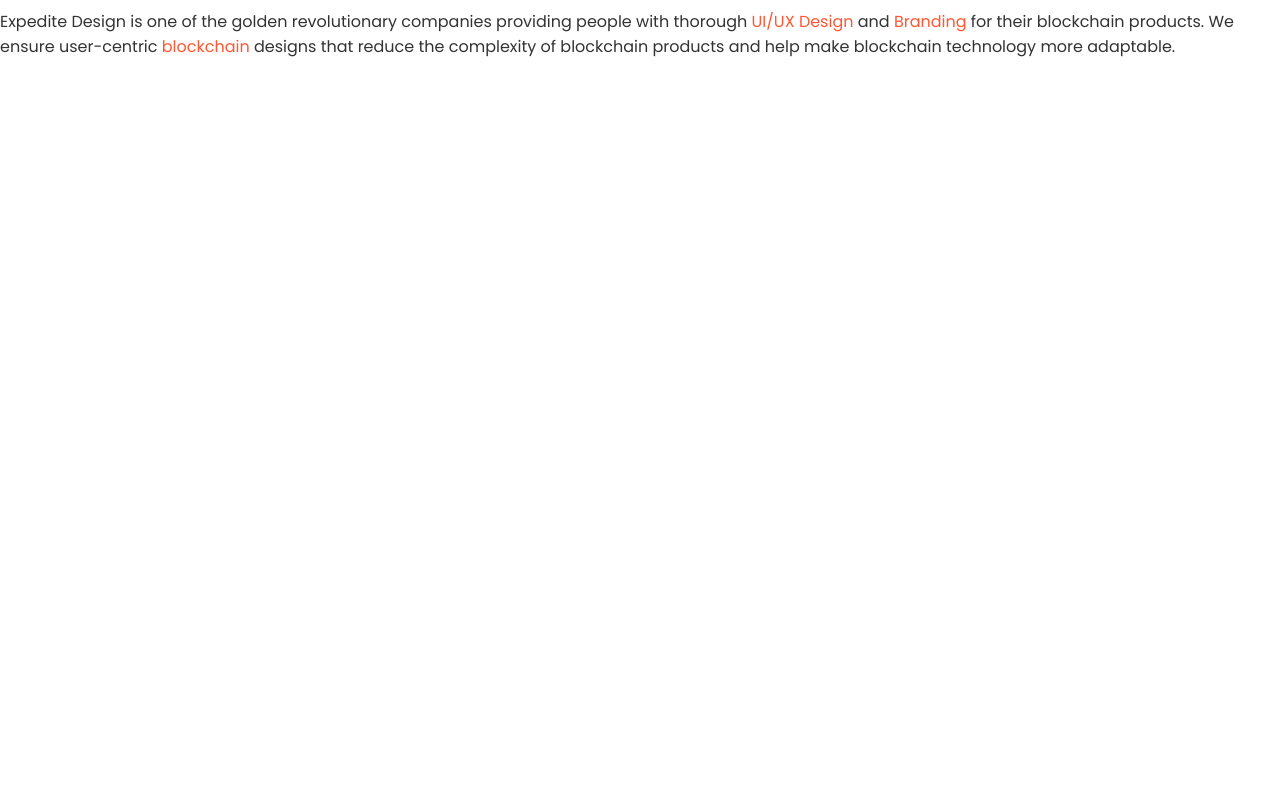
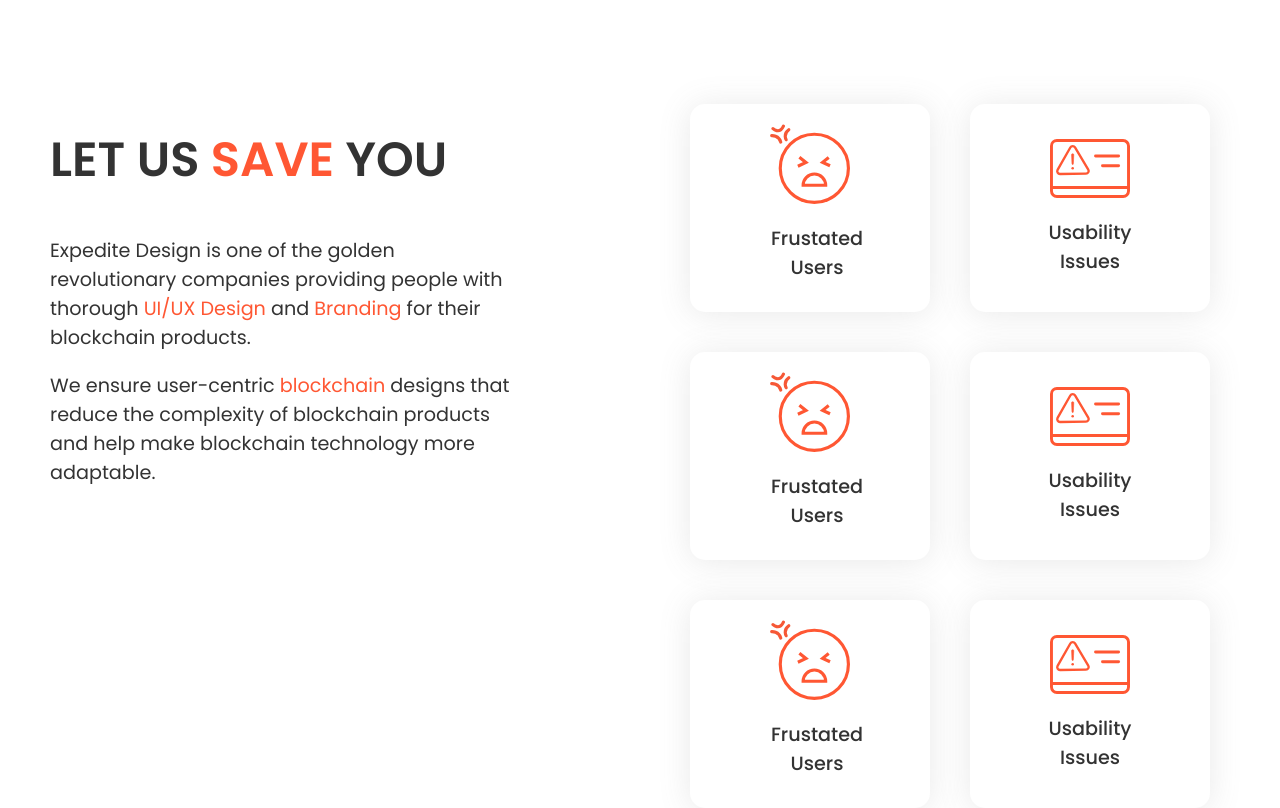
Before and after one commit to khurramaslamm/expedite-custom-code, a plain HTML site: page index.html in a window 1280 px wide. Shown: the part 815-1623 px from the top of the page. Before the commit the page ends 890 px from the top, so only its background shows below. Drawn offline with Linux system fonts and the light colour scheme.

Commit message:
second fold

```diff
--- a/index.html
+++ b/index.html
@@ -57,12 +57,43 @@
 <section class="about-us">
     <div class="text-column">
     <div class="about-us-text">
-        <h2>LET US SAVE YOU</h2>
-        <p>Expedite Design is one of the golden revolutionary companies providing people with thorough <span style="color: #FF5733;">UI/UX Design</span> and <span style="color: #FF5733;">Branding</span> for their blockchain products.
-         We ensure user-centric <span style="color: #FF5733;">blockchain</span> designs that reduce the complexity of blockchain products and help make blockchain technology more adaptable.</p>
+        <h2>LET US <span style="color: #FF5733;">SAVE</span> YOU</h2>
+        <p>Expedite Design is one of the golden revolutionary companies providing people with thorough <span style="color: #FF5733;">UI/UX Design</span> and <span style="color: #FF5733;">Branding</span> for their blockchain products.</p>
+        <p>We ensure user-centric <span style="color: #FF5733;">blockchain</span> designs that reduce the complexity of blockchain products and help make blockchain technology more adaptable.</p>
     </div>
     </div>
     <div class="image-column">
+    <div class="column-wrapper">
+        <div class="left">
+            <img src="\images\frustrated-user-01-1.svg" alt="User">
+            <h4 style="position: relative; left: 7px;">Frustated<br>Users</h4>
+        </div>
+        <div class="right">
+            <img src="\images\usability-issues-01-1.svg" alt="User" style="margin-top: 15px;">
+            <h4>Usability<br>Issues</h4>
+        </div>
+    </div>
+    <div class="column-wrapper">
+        <div class="left">
+            <img src="\images\frustrated-user-01-1.svg" alt="User">
+            <h4 style="position: relative; left: 7px;">Frustated<br>Users</h4>
+        </div>
+        <div class="right">
+            <img src="\images\usability-issues-01-1.svg" alt="User" style="margin-top: 15px;">
+            <h4>Usability<br>Issues</h4>
+        </div>
+    </div>
+    <div class="column-wrapper">
+        <div class="left">
+            <img src="\images\frustrated-user-01-1.svg" alt="User">
+            <h4 style="position: relative; left: 7px;">Frustated<br>Users</h4>
+        </div>
+        <div class="right">
+            <img src="\images\usability-issues-01-1.svg" alt="User" style="margin-top: 15px;">
+            <h4>Usability<br>Issues</h4>
+        </div>
+    </div>
+
 
     </div>
 </section>
--- a/style.css
+++ b/style.css
@@ -168,3 +168,74 @@ section.hero .main-heading{
   font-size: 18px;
   padding: 5px;
 }
+
+.about-us{
+  max-width: 1310px;
+  height: 40vh;
+  margin: 100px auto 100px auto;
+  padding: 50px;
+}
+
+.text-column{
+  float: left;
+  width: 40%;
+  margin-right: 5%;
+}
+
+.fix-text-column{
+  position: fixed;
+  top: 50%;
+  width: 30%;
+}
+
+.text-column .about-us-text h2{
+font-size: 3rem;
+font-weight: 600;
+}
+.text-column .about-us-text p{
+  font-size: 1.2rem;
+}
+
+.image-column{
+  display: flex;
+  flex-direction: column;
+  justify-content: space-evenly;
+  margin: 20px;
+}
+
+.image-column .column-wrapper{
+  display: flex;
+  justify-content: flex-end;
+
+}
+.image-column .column-wrapper:not(:first-child){
+  margin-top: 40px;
+}
+
+
+.image-column .left, .right{
+  padding: 20px;
+  box-shadow: 0 2px 32px 0 rgb(120 120 120 / 16%);
+  border-radius: 15px;
+  width: 200px;
+}
+.image-column .left{
+  margin-right: 40px;
+}
+
+
+
+
+.image-column img{
+  width: 80px;
+  margin: 0 auto;
+  display: block;
+}
+
+.image-column h4{
+  margin: 20px 0px 10px 0px;
+  padding:0;
+  font-size: 19.2px;
+  font-weight: 500;
+  text-align: center;
+}
```
Also changed, not shown: images/damaged-identity-01-1.svg (added), images/frustrated-user-01-1.svg (added), images/usability-issues-01-1.svg (added).
